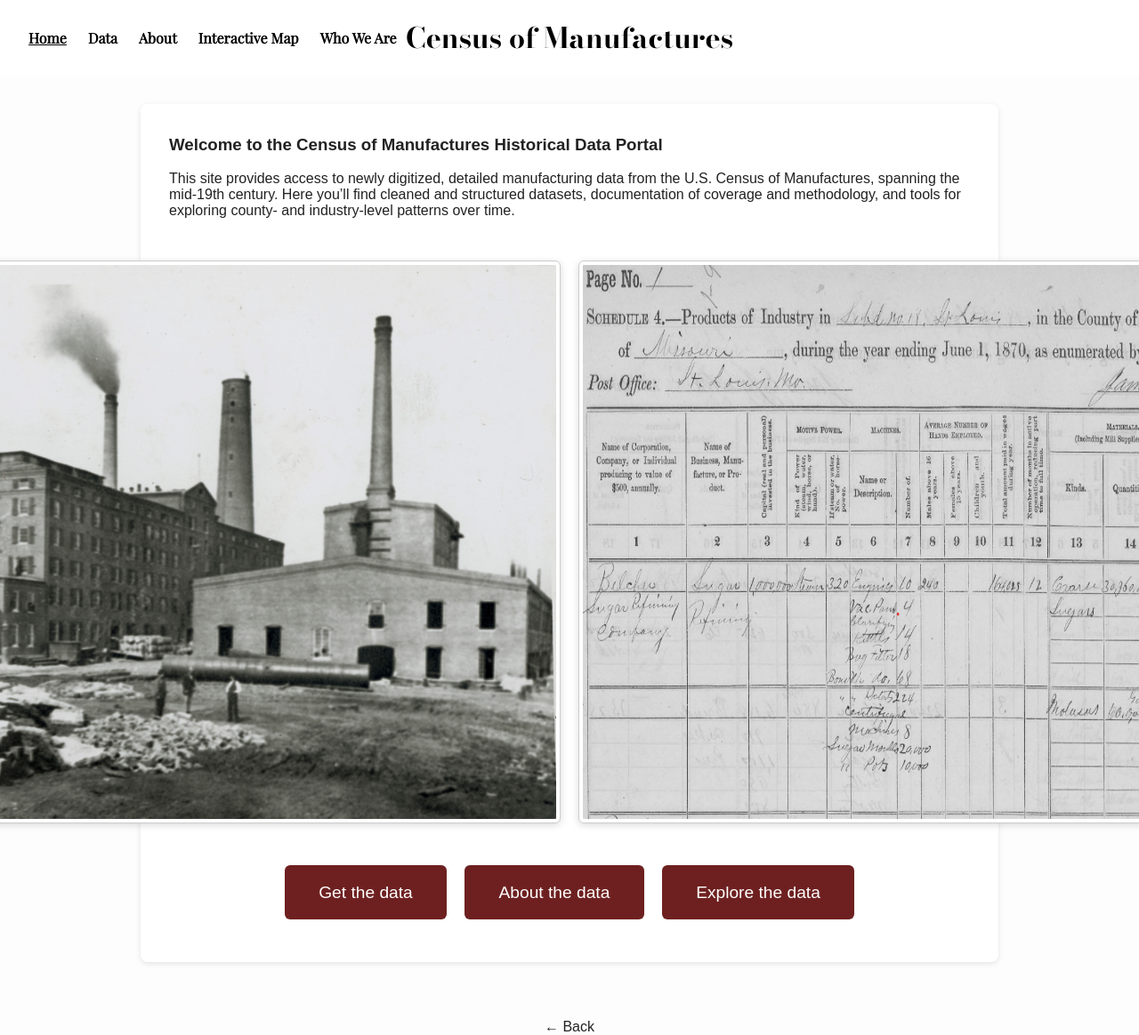
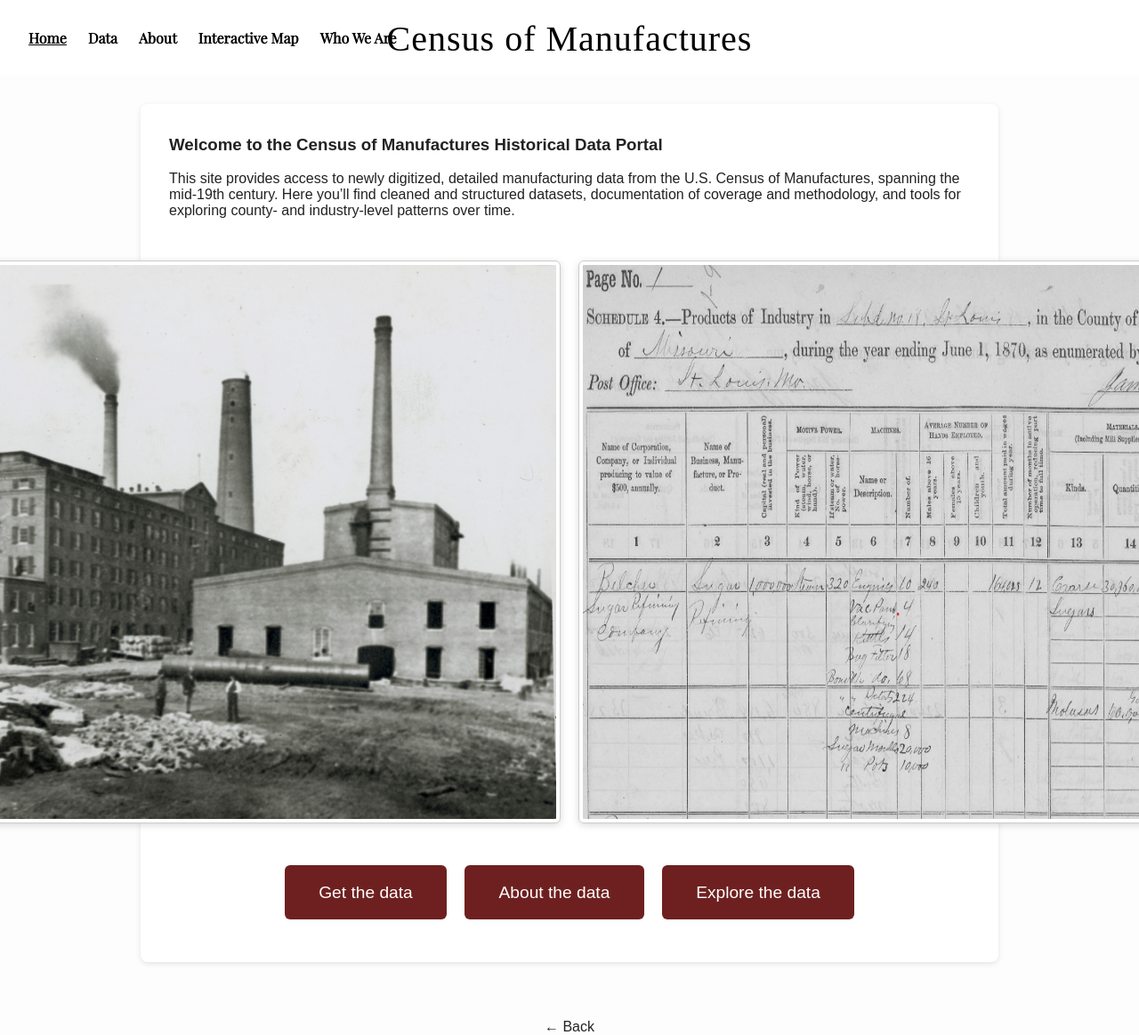
Before and after one commit to allen-otterstrom/CMF_data, a Jekyll site: the page built from index.md, in a window 1280 px wide. Shown: the whole page at 89% size. Built offline with Jekyll 4.4.1, drawn with Linux system fonts in a browser that asks for light colours.

Commit message:
Update header.html

```diff
--- a/_includes/header.html
+++ b/_includes/header.html
@@ -50,9 +50,11 @@ header {
   position: absolute;
   left: 50%;
   transform: translateX(-50%);
-  font-family: 'Bodoni Moda', serif;
-  font-weight: 400;
-  font-size: 2em;
+  top: 20px;                  /* adjust vertical position */
+  font-family: 'Libre Bodoni', serif;  /* New Yorker-style font */
+  font-weight: 400;            /* normal weight */
+  font-size: 2.5em;            /* bigger title if you like */
+  letter-spacing: 1px;         /* add some spacing between letters */
 }
 
 .title a {
```
